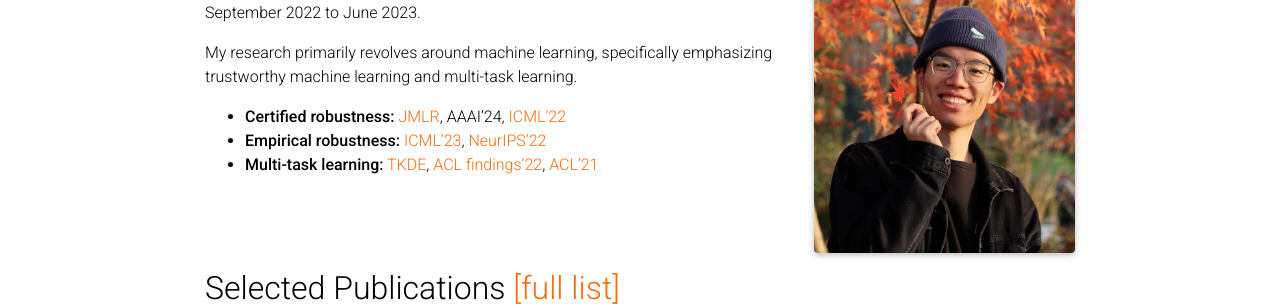
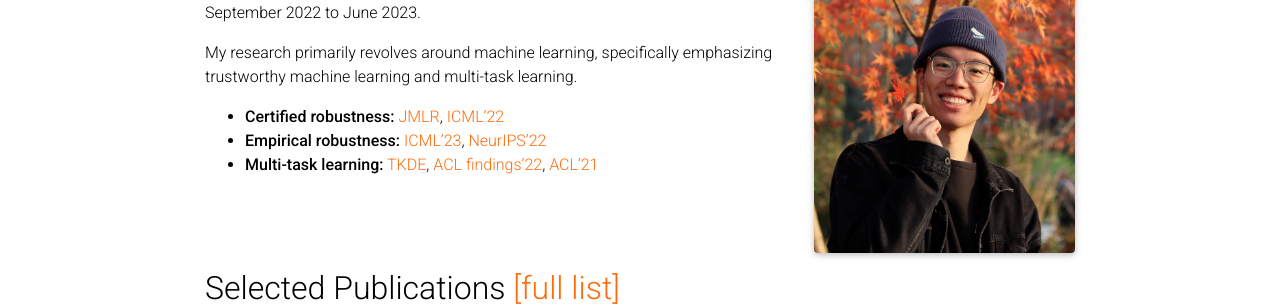
Before and after one commit to wzekai99/wzekai99.github.io, a Jekyll site: the page built from _pages/about.md, in a window 1280 px wide. Shown: the part 297-603 px from the top of the page. Built offline with Jekyll 4.4.1, drawn with Linux system fonts in a browser that asks for light colours; full-size pictures stand in for the smaller copies a plugin makes; comment, search, counter and statistics services are not loaded; a style sheet for code colours, icons or effects is not loaded.

Commit message:
Update about.md

```diff
--- a/_pages/about.md
+++ b/_pages/about.md
@@ -22,6 +22,6 @@ I am an M.S. student in the School of Computer Science at Wuhan University, advi
 
 My research primarily revolves around machine learning, specifically emphasizing trustworthy machine learning and multi-task learning.
 
-- **Certified robustness:** [JMLR](http://jmlr.org/papers/v24/23-0668.html), AAAI'24, [ICML'22](https://proceedings.mlr.press/v162/wang22q.html)
+- **Certified robustness:** [JMLR](http://jmlr.org/papers/v24/23-0668.html), [ICML'22](https://proceedings.mlr.press/v162/wang22q.html)
 - **Empirical robustness:** [ICML'23](https://proceedings.mlr.press/v202/wang23ad.html), [NeurIPS'22](https://papers.nips.cc/paper_files/paper/2022/hash/a80ebbb4ec9e9b39789318a0a61e2e43-Abstract-Conference.html)
 - **Multi-task learning:** [TKDE](https://ieeexplore.ieee.org/abstract/document/9893398), [ACL findings'22](https://aclanthology.org/2022.findings-acl.271), [ACL'21](https://aclanthology.org/2021.acl-long.428)
```
